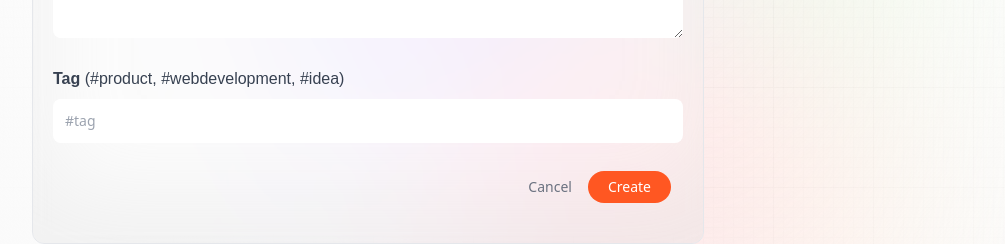
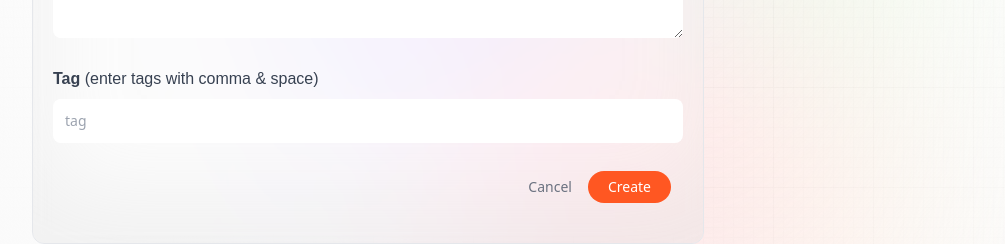
Before and after one commit to Rosa-Kang/Next13, a Next.js app: page /create-prompt in a window 1280 px wide. Shown: the part 518-762 px from the top of the page, without its empty margins (32-1037 px from the left). Built offline with nearby package versions, Linux system fonts and the light colour scheme; no server answers.

Commit message:
update crud app

```diff
--- a/components/Form.jsx
+++ b/components/Form.jsx
@@ -17,10 +17,10 @@ const Form = ({ type, post, setPost, submitting, label, handleSubmit }) => {
                 </label>
                 <label htmlFor="">
                     <span className="font-satoshi font-semibold text-base text-gray-700">
-                        Tag {` `} <span className="font-normal">(#product, #webdevelopment, #idea)</span>
+                        Tag {` `} <span className="font-normal">(enter tags with comma & space)</span>
                     </span>
 
-                    <input value={post.tag} onChange={(e) => setPost({ ...post, tag: e.target.value.split(',') })} placeholder="#tag" required className="form_input" />
+                    <input value={post.tag} onChange={(e) => setPost({ ...post, tag: e.target.value.split(',') })} placeholder="tag" required className="form_input" />
                 </label>
 
                 <div className="flex-end mx-3 mb-5 gap-4">
--- a/components/PromptCard.jsx
+++ b/components/PromptCard.jsx
@@ -42,10 +42,12 @@ const PromptCard = ({ post, handleEdit, handleDelete, handleTagClick }) => {
                 </div>
             </div>
 
-            <p className="my-4 font-satoshi text-sm text-gray-700">{post.prompt}</p>
-            <p className="font-inter text-sm blue_gradient cursor-pointer" onClick={() => handleTagClick && handleTagClick(post.tag)}>
-                {post.tag.map((item) => `#${item} `)}
-            </p>
+            <p className="my-4 font-satoshi text-sm text-gray-700">{post.prompt.substr(0, 150)}</p>
+            {post.tag.map((item) => (
+                <span className="font-inter text-sm blue_gradient cursor-pointer" onClick={() => handleTagClick && handleTagClick(item)}>
+                    #{item.trim(' ') + ' '}
+                </span>
+            ))}
 
             {session?.user.id === post.creator._id && pathName === '/profile' && (
                 <div className="mt-5 flex-center gap-4 border-t border-gray-100 pt-3">
```
Also changed, not shown: 1 other file (tests, documents, lock files or other folders).
